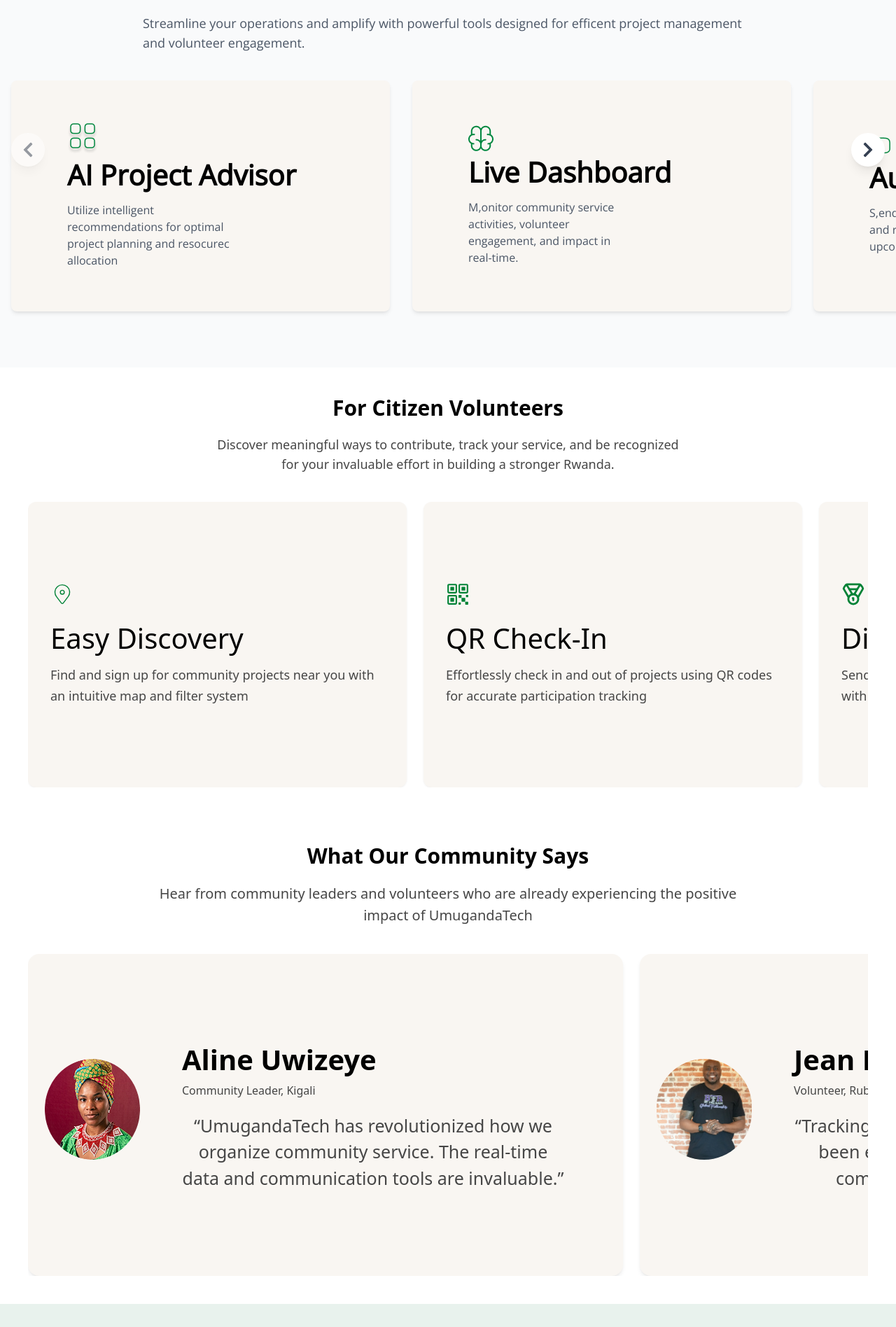
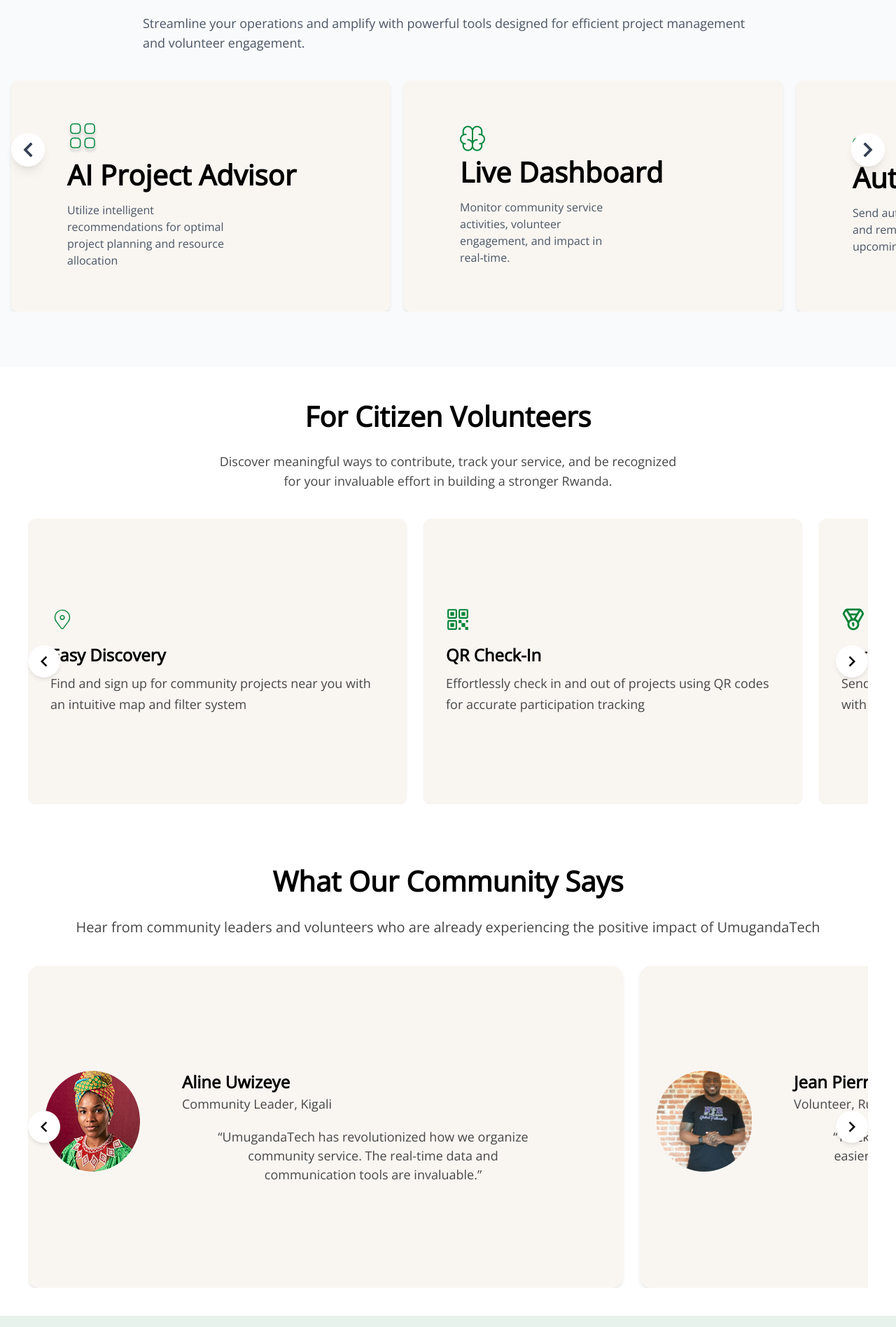
Before and after one commit to Solvit-Africa-Training-Center/capstone_umuganda_tech, a React (Vite) app: page / in a window 1280 px wide. Shown: the part 1826-3722 px from the top of the page at 70% size. Built offline with nearby package versions, Linux system fonts and the light colour scheme.

Commit message:
new upadates

```diff
--- a/src/components/CarouselSteps.tsx
+++ b/src/components/CarouselSteps.tsx
@@ -1,6 +1,6 @@
-import React, { useState } from 'react';
-import { FaChevronLeft, FaChevronRight } from 'react-icons/fa';
-import { FileText } from 'lucide-react';
+import React, { useRef } from "react";
+import { FaChevronLeft, FaChevronRight } from "react-icons/fa";
+import { FileText } from "lucide-react";
 import leader1 from "../images/leader-icons/leader.png";
 import leader2 from "../images/leader-icons/leader1.png";
 import leader3 from "../images/leader-icons/leader2.png";
@@ -13,57 +13,93 @@ interface Step {
 }
 
 const steps: Step[] = [
-  { iconSrc: leader1, title: 'AI Project Advisor', description: 'Utilize intelligent recommendations for optimal project planning and resocurec allocation' },
-  { iconSrc: leader2, title: 'Live Dashboard', description: 'M,onitor community service activities, volunteer engagement, and impact in real-time.' },
-  { iconSrc: leader3, title: 'Automated SMS', description: 'S,end automated notifications and reminders to volunteers for upcoming activities.' },
-  { iconComponent: <FileText className='text-primaryColor-900 w-12 h-12' />, title: 'Advanced Reporting', description: 'G,enerate comprehensive reports on volunteer hours, project outcomes, and community impact.' },
+  {
+    iconSrc: leader1,
+    title: "AI Project Advisor",
+    description:
+      "Utilize intelligent recommendations for optimal project planning and resource allocation",
+  },
+  {
+    iconSrc: leader2,
+    title: "Live Dashboard",
+    description:
+      "Monitor community service activities, volunteer engagement, and impact in real-time.",
+  },
+  {
+    iconSrc: leader3,
+    title: "Automated SMS",
+    description:
+      "Send automated notifications and reminders to volunteers for upcoming activities.",
+  },
+  {
+    iconComponent: (
+      <FileText className="text-primaryColor-900 w-12 h-12 mb-4" />
+    ),
+    title: "Advanced Reporting",
+    description:
+      "Generate comprehensive reports on volunteer hours, project outcomes, and community impact.",
+  },
 ];
 
 const CarouselSteps: React.FC = () => {
-  const [index, setIndex] = useState(0);
-  const prev = () => setIndex(i => Math.max(0, i - 1));
-  const next = () => setIndex(i => Math.min(steps.length - 1, i + 1));
+  const scrollRef = useRef<HTMLDivElement>(null);
+
+  const scroll = (direction: "left" | "right") => {
+    if (scrollRef.current) {
+      scrollRef.current.scrollBy({
+        left: direction === "left" ? -560 : 560, // scroll distance ≈ card width
+        behavior: "smooth",
+      });
+    }
+  };
 
   return (
-    <div className="relative w-full  overflow-hidden bg-gray-50 pb-20 font-opensans">
+    <div className="relative w-full overflow-hidden bg-gray-50 pb-20 font-opensans">
       <div>
-        <h1 className='text-h1 font-semibold text-center mb-4 mt-10'>
+        <h1 className="text-h1 font-semibold text-center mb-4 mt-10">
           For Community Leaders
         </h1>
-        <p className='text-start text-gray-600 text-lg md:w-[904px] mx-auto mb-10 px-4'>
-          Streamline your operations and amplify with powerful tools designed for efficent project management and volunteer engagement.
+        <p className="text-start text-gray-600 text-lg md:w-[904px] mx-auto mb-10 px-4">
+          Streamline your operations and amplify with powerful tools designed
+          for efficient project management and volunteer engagement.
         </p>
       </div>
+
+      {/* Scrollable Container */}
       <div
-        className="flex transition-transform duration-500 "
-        style={{ transform: `translateX(-${index * (100 / 3)}%)` }}
+        ref={scrollRef}
+        className="w-full overflow-x-hidden scroll-smooth"
       >
-        {steps.map((step, idx) => (
-          <div key={idx} className="px-4 gap-5 flex flex-row">
-            <div className="bg-[#F9F6F2] min-w-[541px] h-[330px] rounded-lg shadow-md flex flex-col items-start justify-center pl-20">
+        <div className="flex gap-5 px-4">
+          {steps.map((step, idx) => (
+            <div
+              key={idx}
+              className="bg-[#F9F6F2] min-w-[541px] h-[330px] rounded-lg shadow-md flex flex-col items-start justify-center pl-20"
+            >
               {step.iconSrc ? (
-                <img src={step.iconSrc} alt={step.title} className=" " />
+                <img src={step.iconSrc} alt={step.title} />
               ) : (
-                <div className="mb-4">{step.iconComponent}</div>
+                step.iconComponent
               )}
               <h3 className="text-h1 font-semibold mb-2">{step.title}</h3>
-              <p className="text-gray-600 text-base max-w-[240px]">{step.description}</p>
+              <p className="text-gray-600 text-base max-w-[240px]">
+                {step.description}
+              </p>
             </div>
-          </div>
-        ))}
+          ))}
+        </div>
       </div>
+
       {/* Navigation Arrows */}
       <button
-        onClick={prev}
-        disabled={index === 0}
-        className="absolute top-1/2 left-2 md:left-4 transform -translate-y-1/2 p-3 bg-white rounded-full shadow-lg z-10 disabled:opacity-50"
+        onClick={() => scroll("left")}
+        className="absolute top-1/2 left-2 md:left-4 transform -translate-y-1/2 p-3 bg-white rounded-full shadow-lg z-10 hover:bg-gray-100"
       >
         <FaChevronLeft className="w-5 h-5 md:w-6 md:h-6 text-gray-700 hover:text-gray-900" />
       </button>
       <button
-        onClick={next}
-        disabled={index === steps.length - 1}
-        className="absolute top-1/2 right-2 md:right-4 transform -translate-y-1/2 p-3 bg-white rounded-full shadow-lg z-10 disabled:opacity-50"
+        onClick={() => scroll("right")}
+        className="absolute top-1/2 right-2 md:right-4 transform -translate-y-1/2 p-3 bg-white rounded-full shadow-lg z-10 hover:bg-gray-100"
       >
         <FaChevronRight className="w-5 h-5 md:w-6 md:h-6 text-gray-700 hover:text-gray-900" />
       </button>
--- a/src/components/landingPage/Address.tsx
+++ b/src/components/landingPage/Address.tsx
@@ -14,7 +14,7 @@ function Address(){
             </div>
             <div  className='grid grid-cols-1 items-center text-center gap-5 lg:text-start lg:grid-cols-4 font-semibold'>
                 <div className='flex flex-col text-[18px]'>
-                    <h1 className=''>About</h1>
+                    <h1 className='font-bold'>About</h1>
                     <div className=''>
                         <p className=''>Our Mission</p>
                         <p className=''>Our Team</p>
--- a/src/components/landingPage/Cardsinfo.tsx
+++ b/src/components/landingPage/Cardsinfo.tsx
@@ -16,13 +16,13 @@ const Cardsinfo: React.FC<Cardprops> = ({ image, Name, Address, description }) =
         alt={Name}
       />
       <div className="">
-      <div className="pl-15 pr-15 flex flex-col gap-5">
+      <div className="pl-15 pr-15  flex flex-col gap-5">
             <div className="text-start">
-                <h1 className="font-semibold text-lg lg:text-[40px]">{Name}</h1>
-                <p className="text-[#464646] font-medium">{Address}</p>
+                <h1 className="font-semibold  lg:text-h3">{Name}</h1>
+                <p className="text-[#464646] lg:text-h5 font-medium">{Address}</p>
             </div>
 
-            <p className=" text-[#464646] text-[25px]">
+            <p className=" text-[#464646]  pl-8 pr-8 text-h5">
                 “{description}”
             </p>
        </div>
--- a/src/components/landingPage/Participate.tsx
+++ b/src/components/landingPage/Participate.tsx
@@ -3,11 +3,11 @@ import React from 'react'
 function Participate () {
   return (
     <div className='bg-primaryColor-300 flex flex-col items-center justify-center text-center gap-5 p-5'>
-        <h1 className='text-[25px]  font-semibold lg:text-[40px]'>Ready to Make a Difference?</h1>
+        <h1 className='text-[25px]  font-semibold lg:text-h1'>Ready to Make a Difference?</h1>
         <p className='text-[18px]  lg:w-[700px] lg:h-[105px] font-semibold'>Join the UmugandaTech today, and become part of a  movement that is building a brighter future for Rwanda through colective action and service.</p>
-        <div className='flex flex-col lg:flex-row  gap-5 '>
-            <button className=' bg-primaryColor-900 hover:text-accent-900 hover:bg-white lg:w-[440px] lg:h-[147] lg:text-[40px] text-[25px] text-white rounded-md p-5 font-semibold'>Volunteer Sign Up</button>
-            <button className=' bg-primaryColor-200 lg:w-[440px] lg:h-[147] lg:text-[40px] text-[25px] rounded-md p-5 font-semibold hover:bg-accent-900 hover:text-white'>Leader Login</button>
+        <div className='flex flex-col lg:flex-row  gap-10 '>
+            <button className=' bg-primaryColor-900 hover:text-accent-900 hover:bg-white lg:w-[440px] lg:h-[147] lg:text-h2 text-[25px] text-white rounded-md p-5 font-semibold'>Volunteer Sign Up</button>
+            <button className=' bg-primaryColor-200 lg:w-[440px] lg:h-[147] lg:text-h2 text-[25px] rounded-md p-5 font-semibold hover:bg-accent-900 hover:text-white'>Leader Login</button>
         </div>
     </div>
   )
--- a/src/components/landingPage/Personalinfo.tsx
+++ b/src/components/landingPage/Personalinfo.tsx
@@ -1,8 +1,10 @@
-import React from "react";
+import React, { useRef } from "react";
 import Cardsinfo from "./Cardsinfo";
-
+import { MdChevronLeft, MdChevronRight } from "react-icons/md";
 
 function Personalinfo() {
+  const scrollRef = useRef<HTMLDivElement>(null);
+
   const Cards = [
     {
       image: "Aline.png",
@@ -34,23 +36,44 @@ function Personalinfo() {
     },
   ];
 
+  const scroll = (direction: "left" | "right") => {
+    if (scrollRef.current) {
+      scrollRef.current.scrollBy({
+        left: direction === "left" ? -350 : 350,
+        behavior: "smooth",
+      });
+    }
+  };
+
   return (
-    <div className="flex flex-col  p-10  bg-white">
+    <div className="flex flex-col p-10 bg-white font-opensans relative">
       {/* Title Section */}
-      <div className="w-full flex flex-col justify-center text-center  pl-45 pr-45  gap-5">
-        <h1 className="text-3xl font-bold ">What Our Community Says</h1>
-        <p className="text-[#464646] text-lg mb-10 text-[20px]  ">
+      <div className="w-full flex flex-col justify-center text-center gap-5">
+        <h1 className="text-h1 font-bold">What Our Community Says</h1>
+        <p className="text-[#464646] text-lg mb-10 text-[20px]">
           Hear from community leaders and volunteers who are already experiencing
           the positive impact of UmugandaTech
         </p>
       </div>
 
+      {/* Horizontal Scroll Cards with Side Icons */}
+      <div className="relative">
+        {/* Left Icon */}
+        <button
+          onClick={() => scroll("left")}
+          className="absolute left-0 top-1/2 transform -translate-y-1/2 bg-white shadow-md rounded-full p-2 z-10 hover:bg-gray-100"
+        >
+          <MdChevronLeft size={30} />
+        </button>
 
-      {/* Horizontal Scroll Cards */}
-      <div className="w-full   overflow-x-auto scrollbar-hide">
-        <div className="flex gap-6  snap-x snap-mandatory">
+        {/* Scrollable Cards */}
+        <div
+          ref={scrollRef}
+          className="w-full overflow-x-hidden scrollbar-hide"
+        >
+          <div className="flex gap-6 snap-x snap-mandatory">
             {Cards.map((card, index) => (
-            <div key={index} >
+              <div key={index}>
                 <Cardsinfo
                   image={card.image}
                   Name={card.Name}
@@ -61,6 +84,15 @@ function Personalinfo() {
             ))}
           </div>
         </div>
+
+        {/* Right Icon */}
+        <button
+          onClick={() => scroll("right")}
+          className="absolute right-0 top-1/2 transform -translate-y-1/2 bg-white shadow-md rounded-full p-2 z-10 hover:bg-gray-100"
+        >
+          <MdChevronRight size={30} />
+        </button>
+      </div>
     </div>
   );
 }
--- a/src/components/landingPage/VoluteerCard.tsx
+++ b/src/components/landingPage/VoluteerCard.tsx
@@ -13,7 +13,7 @@ const VoluteerCard: React.FC<VoluteerProps> = ({ icon, Name, description }) => {
       <div className="text-green-700  mb-4">{icon}</div>
 
       {/* Title */}
-      <h1 className="font-semi text-[40px] mb-2 ">{Name}</h1>
+      <h1 className="font-semibold text-h3 mb-2 ">{Name}</h1>
 
       {/* Description */}
       <p className="text-[#464646] text-[18px] leading-relaxed">{description}</p>
--- a/src/components/landingPage/Voluteers.tsx
+++ b/src/components/landingPage/Voluteers.tsx
@@ -1,10 +1,13 @@
-import React from "react";
+import React, { useRef } from "react";
 import VoluteerCard from "./VoluteerCard";
 import { CiLocationOn } from "react-icons/ci";
 import { IoGameControllerOutline, IoQrCodeOutline } from "react-icons/io5";
-import { Medal } from 'lucide-react';
+import { Medal } from "lucide-react";
+import { MdChevronLeft, MdChevronRight } from "react-icons/md";
 
 function Voluteers() {
+  const scrollRef = useRef<HTMLDivElement>(null);
+
   const features = [
     {
       Name: "Easy Discovery",
@@ -22,29 +25,51 @@ function Voluteers() {
       Name: "Digital Certificate",
       description:
         "Send automated reminders and recognize volunteers with digital certificates",
-      icon: <Medal  className="w-[34px] h-[34px]"/>,
+      icon: <Medal className="w-[34px] h-[34px]" />,
     },
     {
       Name: "Gamification",
       description:
         "Generate reports on volunteer hours, project outcomes, and community impact",
-      icon: <IoGameControllerOutline className="w-[34px] h-[34px]"/>,
+      icon: <IoGameControllerOutline className="w-[34px] h-[34px]" />,
     },
   ];
 
+  const scroll = (direction: "left" | "right") => {
+    if (scrollRef.current) {
+      scrollRef.current.scrollBy({
+        left: direction === "left" ? -350 : 350,
+        behavior: "smooth",
+      });
+    }
+  };
+
   return (
-    <div className="flex flex-col p-10 bg-white">
+    <div className="flex flex-col p-10 bg-white relative">
       {/* Title Section */}
       <div className="w-full flex flex-col justify-center text-center gap-5 mb-10">
-        <h1 className="text-3xl font-bold">For Citizen Volunteers</h1>
+        <h1 className="text-[40px] font-bold">For Citizen Volunteers</h1>
         <p className="text-[#464646] text-lg max-w-2xl mx-auto">
           Discover meaningful ways to contribute, track your service, and be
           recognized for your invaluable effort in building a stronger Rwanda.
         </p>
       </div>
 
-      {/* Horizontal Scroll Cards */}
-      <div className="w-full overflow-x-auto scrollbar-hide snap-x snap-mandatory">
+      {/* Horizontal Scroll with Side Icons */}
+      <div className="relative">
+        {/* Left Icon */}
+        <button
+          onClick={() => scroll("left")}
+          className="absolute left-0 top-1/2 transform -translate-y-1/2 bg-white shadow-md rounded-full p-2 z-10 hover:bg-gray-100"
+        >
+          <MdChevronLeft size={30} />
+        </button>
+
+        {/* Scrollable Cards */}
+        <div
+          ref={scrollRef}
+          className="w-full overflow-x-hidden snap-x snap-mandatory"
+        >
           <div className="flex gap-6">
             {features.map((feature, index) => (
               <VoluteerCard
@@ -56,6 +81,15 @@ function Voluteers() {
             ))}
           </div>
         </div>
+
+        {/* Right Icon */}
+        <button
+          onClick={() => scroll("right")}
+          className="absolute right-0 top-1/2 transform -translate-y-1/2 bg-white shadow-md rounded-full p-2 z-10 hover:bg-gray-100"
+        >
+          <MdChevronRight size={30} />
+        </button>
+      </div>
     </div>
   );
 }
--- a/src/pages/Home.tsx
+++ b/src/pages/Home.tsx
@@ -8,7 +8,7 @@ import Personalinfo from "../components/landingPage/Personalinfo"
 
 const Home = () =>{
   return (
-    <div >
+    <div className="font-opensans">
       <HeroSection />
       <AboutAndHowItWorks />
       <CarouselSteps />
```
Also changed, not shown: 1 other file (tests, documents, lock files or other folders). Lines whose indentation alone changed are shown as unchanged.
